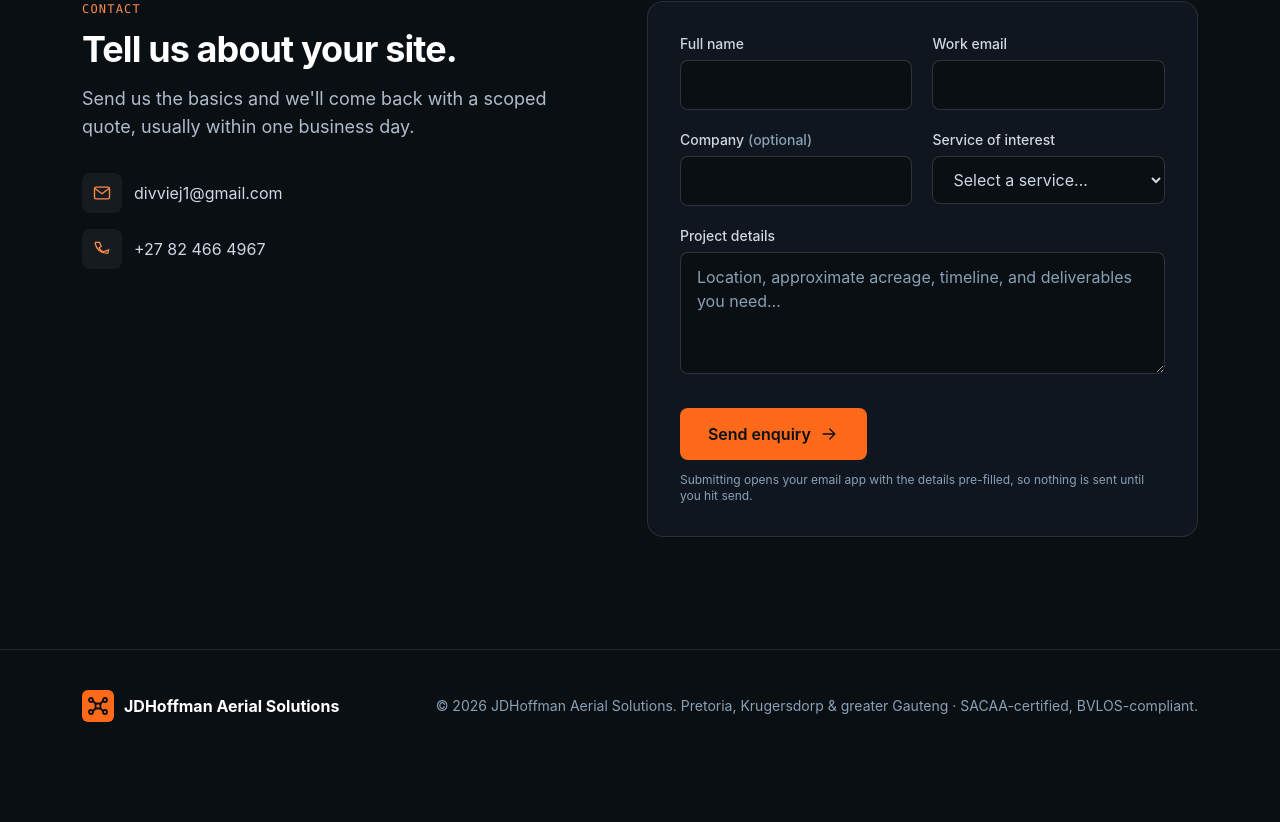
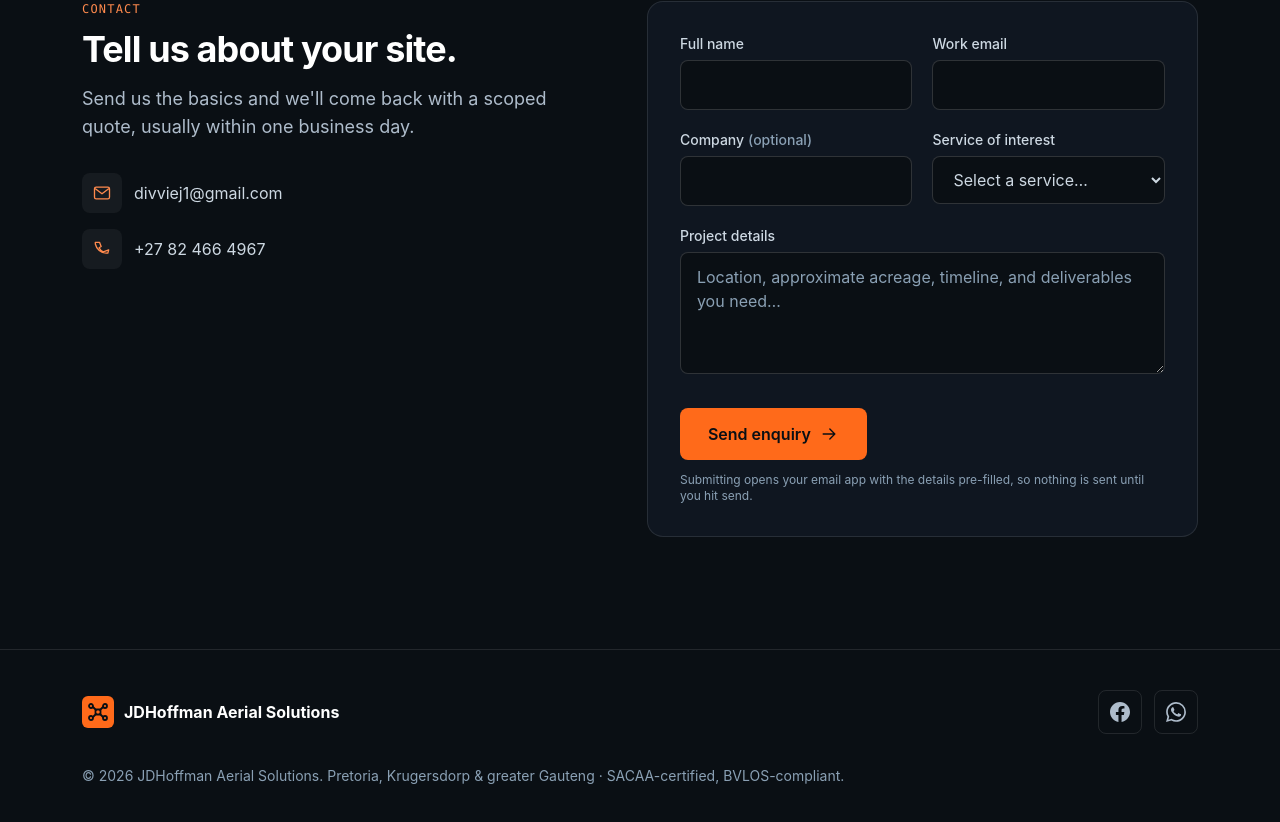
Before and after one commit to JPvdBerg/drone-surveying, a React (Vite) app: page / in a window 1280 px wide. Shown: the part 3374-4196 px from the top of the page. Before the commit the page ends 4136 px from the top, so only its background shows below. Built offline with nearby package versions, Linux system fonts and the light colour scheme.

Commit message:
feat(footer): add real Facebook and WhatsApp social links

```diff
--- a/src/components/Footer.tsx
+++ b/src/components/Footer.tsx
@@ -1,5 +1,8 @@
-import { COMPANY } from '../data';
-import { DroneIcon } from './Icons';
+import { COMPANY, WHATSAPP_LINK } from '../data';
+import { DroneIcon, FacebookIcon, WhatsAppIcon } from './Icons';
+
+const SOCIAL_LINK =
+  'grid h-11 w-11 place-items-center rounded-lg border border-white/10 text-steel-300 transition-colors hover:border-white/30 hover:text-white';
 
 export default function Footer() {
   return (
@@ -11,10 +14,37 @@ export default function Footer() {
           </span>
           <span className="font-bold text-white">{COMPANY.name}</span>
         </div>
-        <p className="text-sm text-steel-400">
-          © {new Date().getFullYear()} {COMPANY.name}. {COMPANY.serviceArea}.
-        </p>
+
+        {/* Social links */}
+        <ul className="flex items-center gap-3">
+          <li>
+            <a
+              href={COMPANY.facebook}
+              target="_blank"
+              rel="noopener noreferrer"
+              aria-label={`${COMPANY.name} on Facebook`}
+              className={SOCIAL_LINK}
+            >
+              <FacebookIcon className="h-5 w-5" />
+            </a>
+          </li>
+          <li>
+            <a
+              href={WHATSAPP_LINK}
+              target="_blank"
+              rel="noopener noreferrer"
+              aria-label="Chat with us on WhatsApp"
+              className={`${SOCIAL_LINK} hover:border-[#25D366]/60 hover:text-[#25D366]`}
+            >
+              <WhatsAppIcon className="h-5 w-5" />
+            </a>
+          </li>
+        </ul>
       </div>
+
+      <p className="container-content mt-8 text-sm text-steel-400">
+        © {new Date().getFullYear()} {COMPANY.name}. {COMPANY.serviceArea}.
+      </p>
     </footer>
   );
 }
--- a/src/components/Icons.tsx
+++ b/src/components/Icons.tsx
@@ -129,3 +129,20 @@ export function CloseIcon(props: IconProps) {
     </svg>
   );
 }
+
+// Brand glyphs are filled (not stroked), so they don't use `base`.
+export function FacebookIcon(props: IconProps) {
+  return (
+    <svg viewBox="0 0 24 24" fill="currentColor" aria-hidden focusable="false" {...props}>
+      <path d="M24 12.073c0-6.627-5.373-12-12-12s-12 5.373-12 12c0 5.99 4.388 10.954 10.125 11.854v-8.385H7.078v-3.47h3.047V9.43c0-3.007 1.792-4.669 4.533-4.669 1.312 0 2.686.235 2.686.235v2.953H15.83c-1.491 0-1.956.925-1.956 1.874v2.25h3.328l-.532 3.47h-2.796v8.385C19.612 23.027 24 18.062 24 12.073z" />
+    </svg>
+  );
+}
+
+export function WhatsAppIcon(props: IconProps) {
+  return (
+    <svg viewBox="0 0 24 24" fill="currentColor" aria-hidden focusable="false" {...props}>
+      <path d="M17.472 14.382c-.297-.149-1.758-.867-2.03-.967-.273-.099-.471-.148-.67.15-.197.297-.767.966-.94 1.164-.173.199-.347.223-.644.075-.297-.15-1.255-.463-2.39-1.475-.883-.788-1.48-1.761-1.653-2.059-.173-.297-.018-.458.13-.606.134-.133.298-.347.446-.52.149-.174.198-.298.298-.497.099-.198.05-.371-.025-.52-.075-.149-.669-1.612-.916-2.207-.242-.579-.487-.5-.669-.51l-.57-.01c-.198 0-.52.074-.792.372-.272.297-1.04 1.016-1.04 2.479 0 1.462 1.065 2.875 1.213 3.074.149.198 2.096 3.2 5.077 4.487.71.306 1.263.489 1.694.625.712.227 1.36.195 1.872.118.571-.085 1.758-.719 2.006-1.413.247-.694.247-1.289.173-1.413-.074-.124-.272-.198-.57-.347m-5.421 7.403h-.004a9.87 9.87 0 01-5.031-1.378l-.361-.214-3.741.982.998-3.648-.235-.374a9.86 9.86 0 01-1.51-5.26c.001-5.45 4.436-9.884 9.888-9.884 2.64 0 5.122 1.03 6.988 2.898a9.825 9.825 0 012.893 6.994c-.003 5.45-4.437 9.884-9.885 9.884m8.413-18.297A11.815 11.815 0 0012.05 0C5.495 0 .16 5.335.157 11.892c0 2.096.547 4.142 1.588 5.945L.057 24l6.305-1.654a11.882 11.882 0 005.683 1.448h.005c6.554 0 11.89-5.335 11.893-11.893a11.821 11.821 0 00-3.48-8.413z" />
+    </svg>
+  );
+}
--- a/src/components/WhatsAppButton.tsx
+++ b/src/components/WhatsAppButton.tsx
@@ -1,9 +1,5 @@
-import { COMPANY } from '../data';
-
-// Pre-filled click-to-chat link via the official wa.me API.
-const WA_LINK = `https://wa.me/${COMPANY.whatsapp}?text=${encodeURIComponent(
-  COMPANY.whatsappMessage,
-)}`;
+import { WHATSAPP_LINK } from '../data';
+import { WhatsAppIcon } from './Icons';
 
 /**
  * Floating "Chat on WhatsApp" action button.
@@ -14,7 +10,7 @@ const WA_LINK = `https://wa.me/${COMPANY.whatsapp}?text=${encodeURIComponent(
 export default function WhatsAppButton() {
   return (
     <a
-      href={WA_LINK}
+      href={WHATSAPP_LINK}
       target="_blank"
       rel="noopener noreferrer"
       aria-label="Chat with us on WhatsApp"
@@ -22,15 +18,7 @@ export default function WhatsAppButton() {
       style={{ marginBottom: 'env(safe-area-inset-bottom)' }}
     >
       <span className="sr-only">Chat on WhatsApp</span>
-      <svg
-        viewBox="0 0 24 24"
-        fill="currentColor"
-        aria-hidden="true"
-        focusable="false"
-        className="h-7 w-7 sm:h-8 sm:w-8"
-      >
-        <path d="M17.472 14.382c-.297-.149-1.758-.867-2.03-.967-.273-.099-.471-.148-.67.15-.197.297-.767.966-.94 1.164-.173.199-.347.223-.644.075-.297-.15-1.255-.463-2.39-1.475-.883-.788-1.48-1.761-1.653-2.059-.173-.297-.018-.458.13-.606.134-.133.298-.347.446-.52.149-.174.198-.298.298-.497.099-.198.05-.371-.025-.52-.075-.149-.669-1.612-.916-2.207-.242-.579-.487-.5-.669-.51l-.57-.01c-.198 0-.52.074-.792.372-.272.297-1.04 1.016-1.04 2.479 0 1.462 1.065 2.875 1.213 3.074.149.198 2.096 3.2 5.077 4.487.71.306 1.263.489 1.694.625.712.227 1.36.195 1.872.118.571-.085 1.758-.719 2.006-1.413.247-.694.247-1.289.173-1.413-.074-.124-.272-.198-.57-.347m-5.421 7.403h-.004a9.87 9.87 0 01-5.031-1.378l-.361-.214-3.741.982.998-3.648-.235-.374a9.86 9.86 0 01-1.51-5.26c.001-5.45 4.436-9.884 9.888-9.884 2.64 0 5.122 1.03 6.988 2.898a9.825 9.825 0 012.893 6.994c-.003 5.45-4.437 9.884-9.885 9.884m8.413-18.297A11.815 11.815 0 0012.05 0C5.495 0 .16 5.335.157 11.892c0 2.096.547 4.142 1.588 5.945L.057 24l6.305-1.654a11.882 11.882 0 005.683 1.448h.005c6.554 0 11.89-5.335 11.893-11.893a11.821 11.821 0 00-3.48-8.413z" />
-      </svg>
+      <WhatsAppIcon className="h-7 w-7 sm:h-8 sm:w-8" />
     </a>
   );
 }
--- a/src/data.ts
+++ b/src/data.ts
@@ -20,7 +20,13 @@ export const COMPANY = {
   whatsapp: '27824664967',
   whatsappMessage:
     "Hi JDHoffman Aerial Solutions, I'd like a quote for a drone survey or inspection. My site is located at:",
+  facebook: 'https://www.facebook.com/profile.php?id=61586920223701',
 };
+
+// Single source of truth for the pre-filled WhatsApp click-to-chat URL.
+export const WHATSAPP_LINK = `https://wa.me/${COMPANY.whatsapp}?text=${encodeURIComponent(
+  COMPANY.whatsappMessage,
+)}`;
 
 // Local lead-gen: regions we cover. Edit these to match your actual coverage.
 export const SERVICE_AREA = {
```
